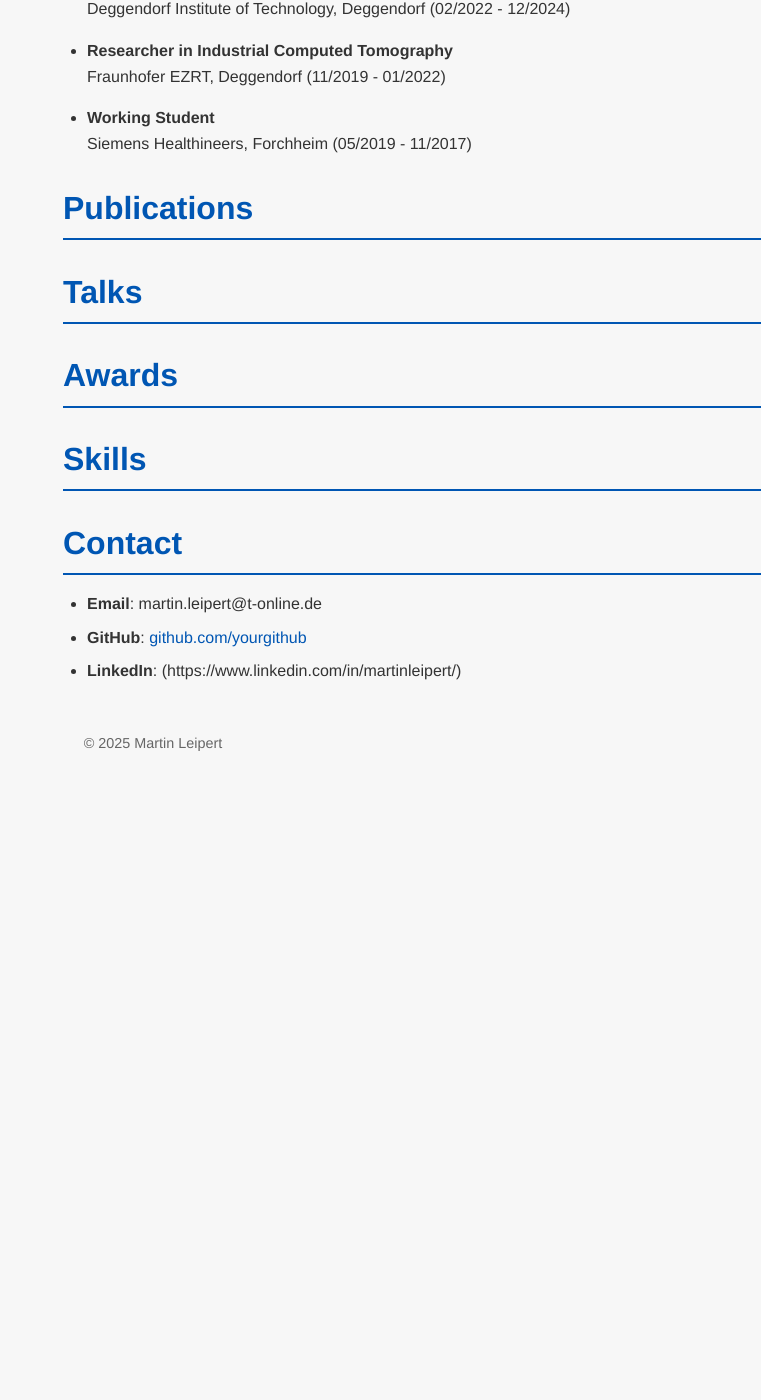
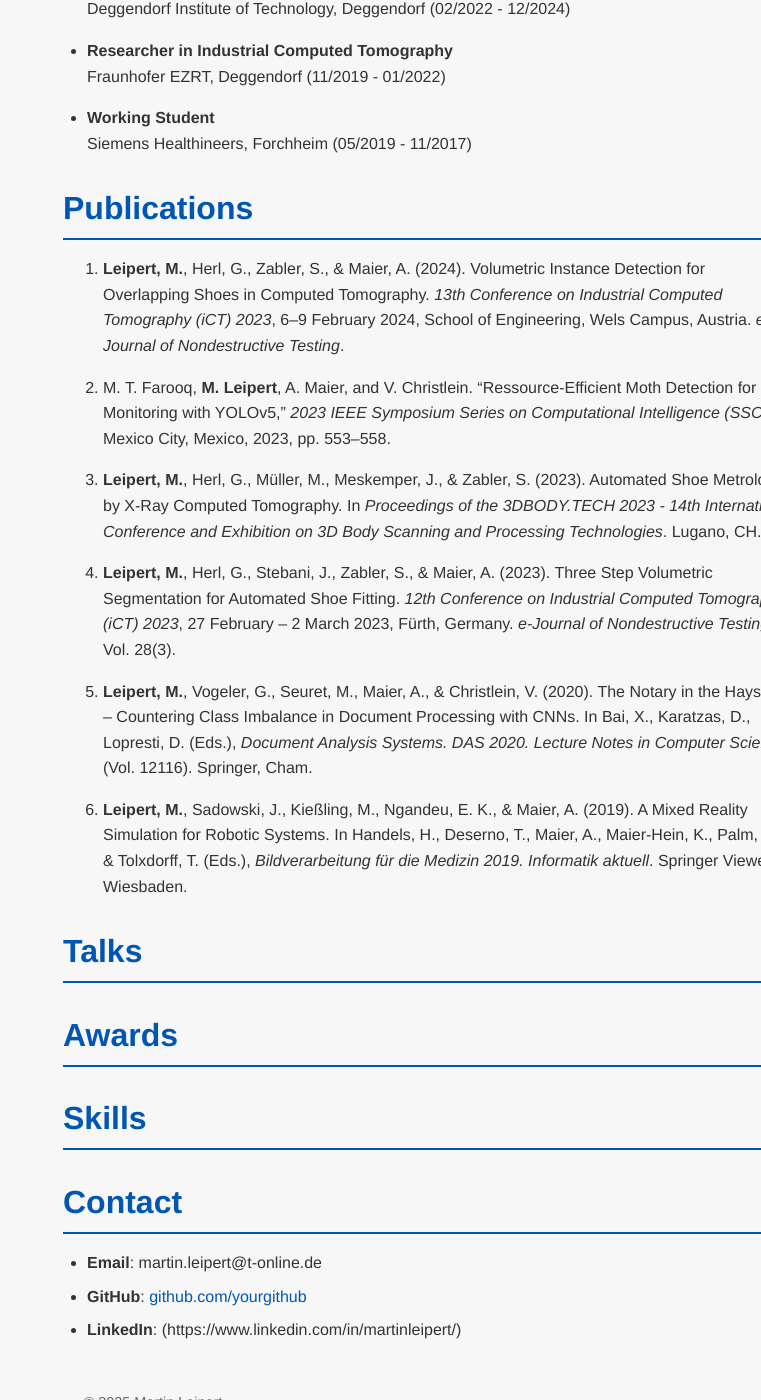
Before and after one commit to martinleipert/martinleipert.github.io, a Jekyll site: the page built from index.md, in a window 1280 px wide and 1400 px high, scrolled down 1171 px. Shown: the whole window, without its empty margins (519-1280 px from the left). Built offline with Jekyll 4.4.1, drawn with Linux system fonts in a browser that asks for light colours; our own code applies the rules of GitHub Pages for plain Markdown files; before the commit the page ends 2024 px from its top, so only the background shows below that.

Commit message:
added publication list

```diff
--- a/index.md
+++ b/index.md
@@ -36,6 +36,17 @@ Medical Engineering | Computer Vision Expert
   Siemens Healthineers, Forchheim (05/2019 - 11/2017)
 
 ## Publications
+1. **Leipert, M.**, Herl, G., Zabler, S., & Maier, A. (2024). Volumetric Instance Detection for Overlapping Shoes in Computed Tomography. *13th Conference on Industrial Computed Tomography (iCT) 2023*, 6–9 February 2024, School of Engineering, Wels Campus, Austria. *e-Journal of Nondestructive Testing*.
+
+2. M. T. Farooq, **M. Leipert**, A. Maier, and V. Christlein. "Ressource-Efficient Moth Detection for Pest Monitoring with YOLOv5," *2023 IEEE Symposium Series on Computational Intelligence (SSCI)*, Mexico City, Mexico, 2023, pp. 553–558.
+
+3. **Leipert, M.**, Herl, G., Müller, M., Meskemper, J., & Zabler, S. (2023). Automated Shoe Metrology by X-Ray Computed Tomography. In *Proceedings of the 3DBODY.TECH 2023 - 14th International Conference and Exhibition on 3D Body Scanning and Processing Technologies*. Lugano, CH.
+
+4. **Leipert, M.**, Herl, G., Stebani, J., Zabler, S., & Maier, A. (2023). Three Step Volumetric Segmentation for Automated Shoe Fitting. *12th Conference on Industrial Computed Tomography (iCT) 2023*, 27 February – 2 March 2023, Fürth, Germany. *e-Journal of Nondestructive Testing*, Vol. 28(3).
+
+5. **Leipert, M.**, Vogeler, G., Seuret, M., Maier, A., & Christlein, V. (2020). The Notary in the Haystack – Countering Class Imbalance in Document Processing with CNNs. In Bai, X., Karatzas, D., Lopresti, D. (Eds.), *Document Analysis Systems. DAS 2020. Lecture Notes in Computer Science* (Vol. 12116). Springer, Cham.
+
+6. **Leipert, M.**, Sadowski, J., Kießling, M., Ngandeu, E. K., & Maier, A. (2019). A Mixed Reality Simulation for Robotic Systems. In Handels, H., Deserno, T., Maier, A., Maier-Hein, K., Palm, C., & Tolxdorff, T. (Eds.), *Bildverarbeitung für die Medizin 2019. Informatik aktuell*. Springer Vieweg, Wiesbaden.
 
 ## Talks
 
```
